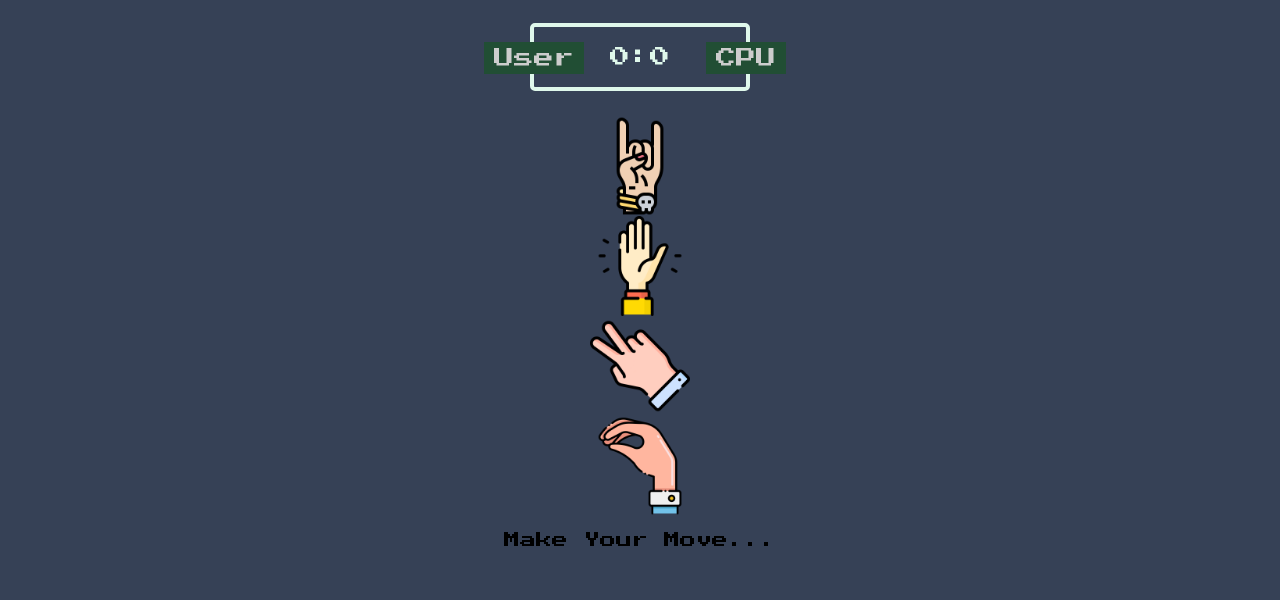
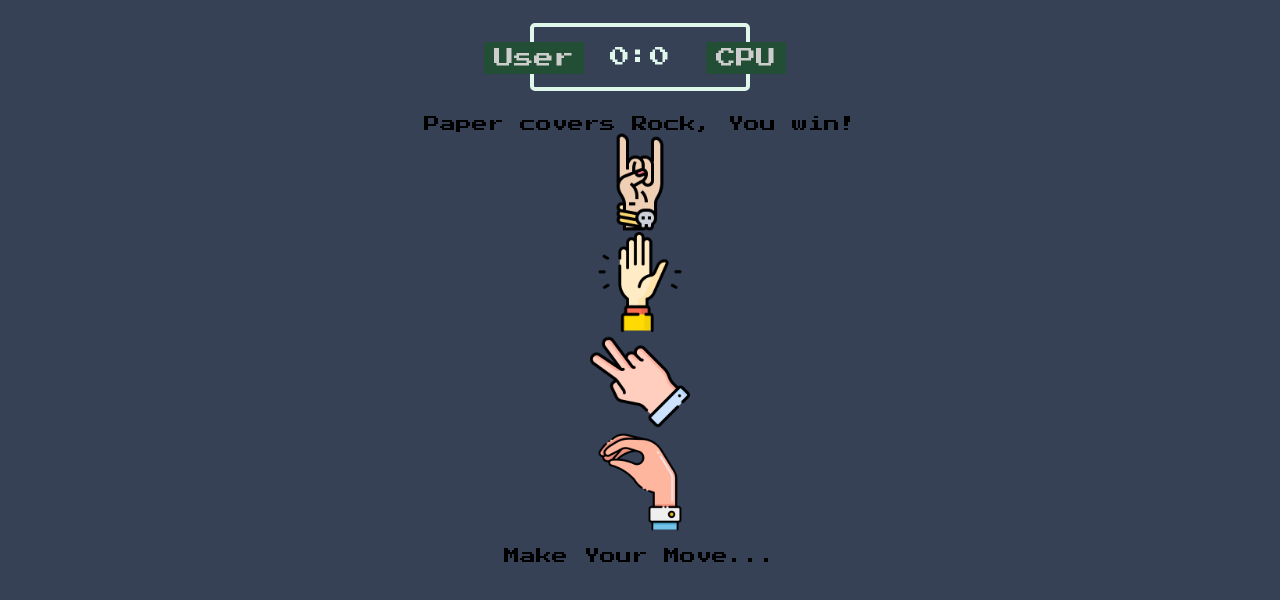
Before and after one commit to LeighAllenDev/RocktoSpock, a plain HTML site: page index.html in a window 1280 px wide. Shown: the part 74-674 px from the top of the page. Drawn offline with Linux system fonts and the light colour scheme.

Commit message:
feat: add results section to html

```diff
--- a/index.html
+++ b/index.html
@@ -17,6 +17,11 @@
         <div id="user-label" class="player">User</div>
         <div id="cpu-label" class="player">CPU</div>
         <span id="user-score">0</span>:<span id="cpu-score">0</span>
+    </div>
+
+    <!-- Results section -->
+    <div class="results">
+        <p>Paper covers Rock, You win!</p>
     </div>
 
     <!-- user buttons area -->
```
